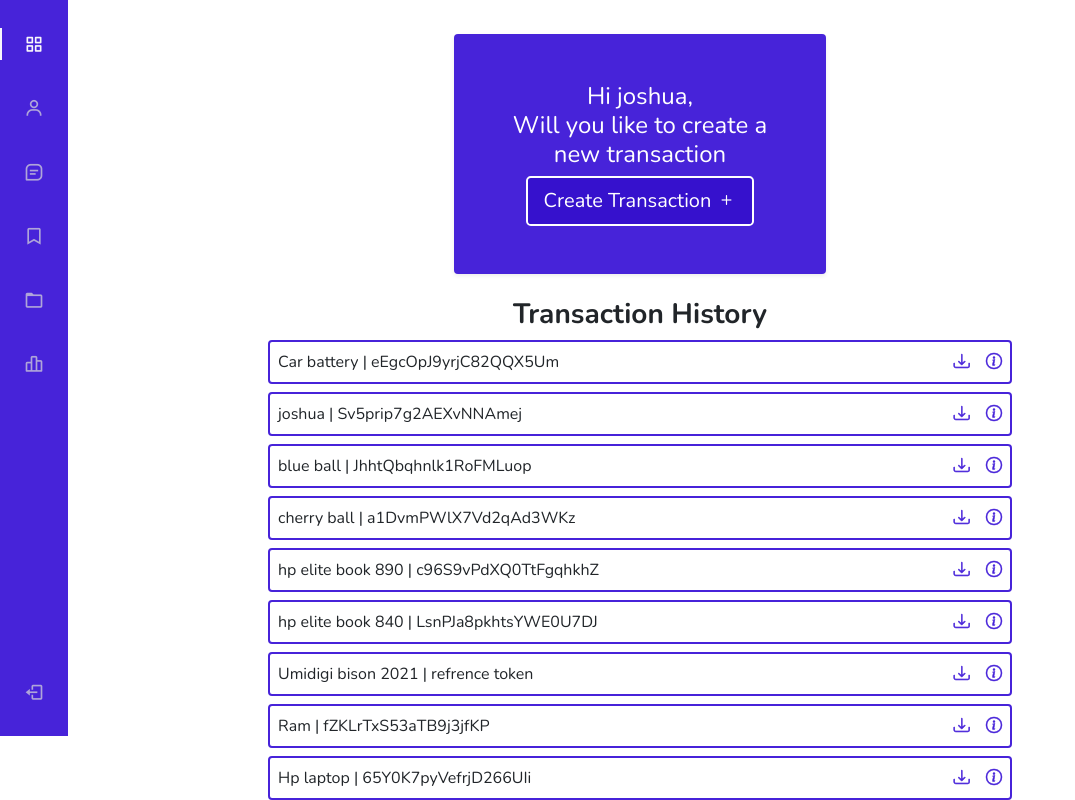
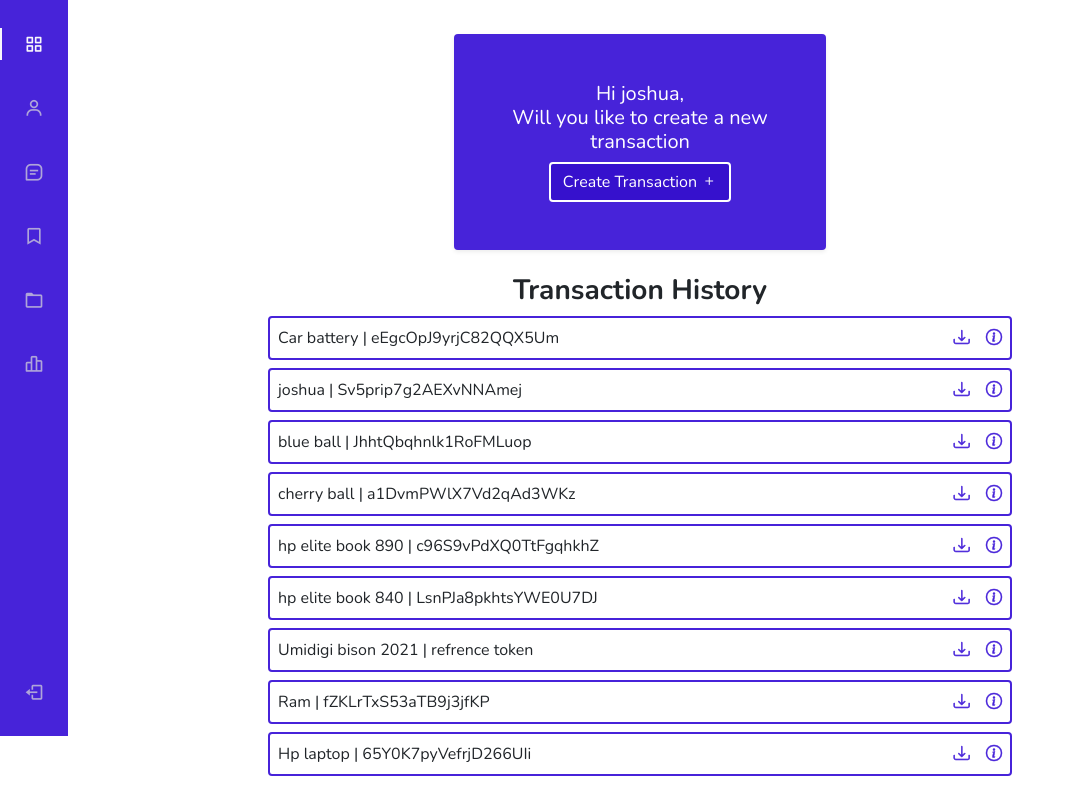
Before and after one commit to joshuaunity/stackmoney, a Django app: page /dashboard in a window 1280 px wide. Shown: the part 64-864 px from the top of the page, without its empty margins (0-1075 px from the left). After the commit the page ends 840 px from the top, so only its background shows below. Run offline with Django 3.2, Linux system fonts and the light colour scheme; a user stored in the database is signed in; data comes from the database, SQL or seed files in the repository; both versions use the stored data as it was after the commit; some libraries are stand-ins or nearby versions.

Commit message:
style bug fixes

```diff
--- a/templates/dashboard.html
+++ b/templates/dashboard.html
@@ -63,8 +63,8 @@
                 {% endfor %} -->
 
                 <div class="text-center shadow-sm p-5 rounded" style="background-color: var(--first-color);">
-                    <h4 class="text-white">Hi {{user.username}}, <br> Will you like to create a new transaction</h4>
-                    <button type="button" class="btn site-btn btn-lg border border-2" data-bs-toggle="modal"
+                    <h5 class="text-white">Hi {{user.username}}, <br> Will you like to create a new transaction</h5>
+                    <button type="button" class="btn site-btn btn-md border border-2" data-bs-toggle="modal"
                         data-bs-target="#transactionModal">
                         Create Transaction <i class="bi bi-plus"></i>
                     </button>
@@ -167,7 +167,6 @@
                             {% for field in form %}
                             {% bootstrap_field field %}
                             {% endfor %}
-                            {% bootstrap_messages %}
                             <button type="submit" class="btn btn-primary">Create</button>
                         </form>
 
```
Also changed, not shown: db.sqlite3.
